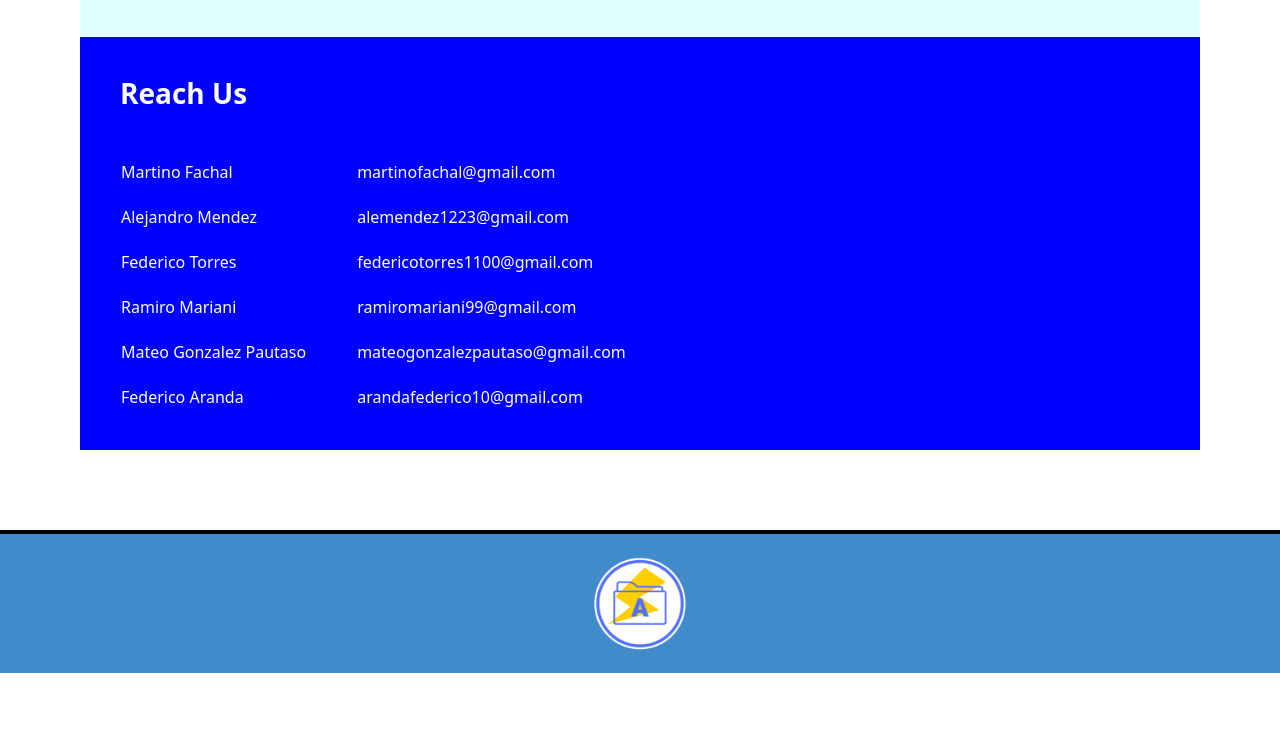
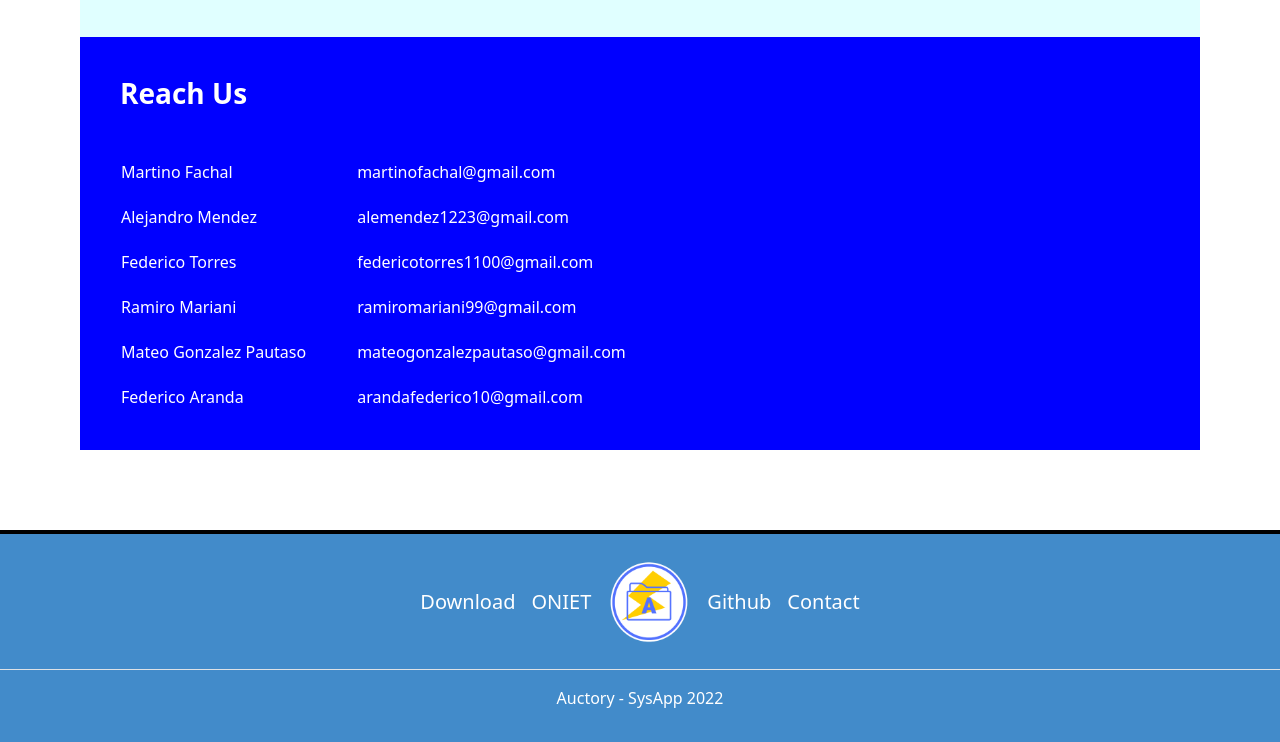
Before and after one commit to SysApp2022/SysApp2022.github.io, a plain HTML site: page en/contact.html in a window 1280 px wide. Shown: the part 716-1458 px from the top of the page. Before the commit the page ends 1389 px from the top, so only its background shows below. Drawn offline with nearby package versions, Linux system fonts and the light colour scheme.

Commit message:
chore: actualizar footer

```diff
--- a/en/contact.html
+++ b/en/contact.html
@@ -135,11 +135,51 @@
         </div>
 
     </section>
-    <footer class="footer_flex">
-
-    <div class="img_container2">
-        <img src="/images/Icono.jpeg" alt="logo_footer">
-    </div>
+    <footer class="py-3 mt-4">
+      <ul class="nav justify-content-center border-bottom pb-3 mb-3">
+        <li class="nav-item">
+          <a
+            href="/downloads.html"
+            style="color: white !important"
+            class="nav-link px-2 text-muted"
+            >Download</a
+          >
+        </li>
+        <li class="nav-item">
+          <a
+            href="https://oniet.ubp.edu.ar/"
+            style="color: white !important"
+            class="nav-link px-2 text-muted"
+            >ONIET</a
+          >
+        </li>
+        <li class="nav-item">
+          <div class="img_container2">
+            <img
+              class="nav-link px-2 text-muted"
+              src="/images/Icono.jpeg"
+              alt="logo_footer"
+            />
+          </div>
+        </li>
+        <li class="nav-item">
+          <a
+            style="color: white !important"
+            href="https://github.com/sysapp2022"
+            class="nav-link px-2 text-muted"
+            >Github</a
+          >
+        </li>
+        <li class="nav-item">
+          <a
+            style="color: white !important"
+            href="./contact.html"
+            class="nav-link px-2 text-muted"
+            >Contact</a
+          >
+        </li>
+      </ul>
+      <p style="color: white !important" class="text-center text-muted">Auctory - SysApp 2022</p>
     </footer>
     <script src="https://cdn.jsdelivr.net/npm/bootstrap@5.1.3/dist/js/bootstrap.bundle.min.js" integrity="sha384-ka7Sk0Gln4gmtz2MlQnikT1wXgYsOg+OMhuP+IlRH9sENBO0LRn5q+8nbTov4+1p" crossorigin="anonymous"></script>
 </body>
```
Also changed, not shown: contact.html (+47 -9 lines), downloads.html (+47 -9 lines), en/downloads.html (+47 -9 lines), en/index.html (+11 -14 lines), index.html (+8 -8 lines).
